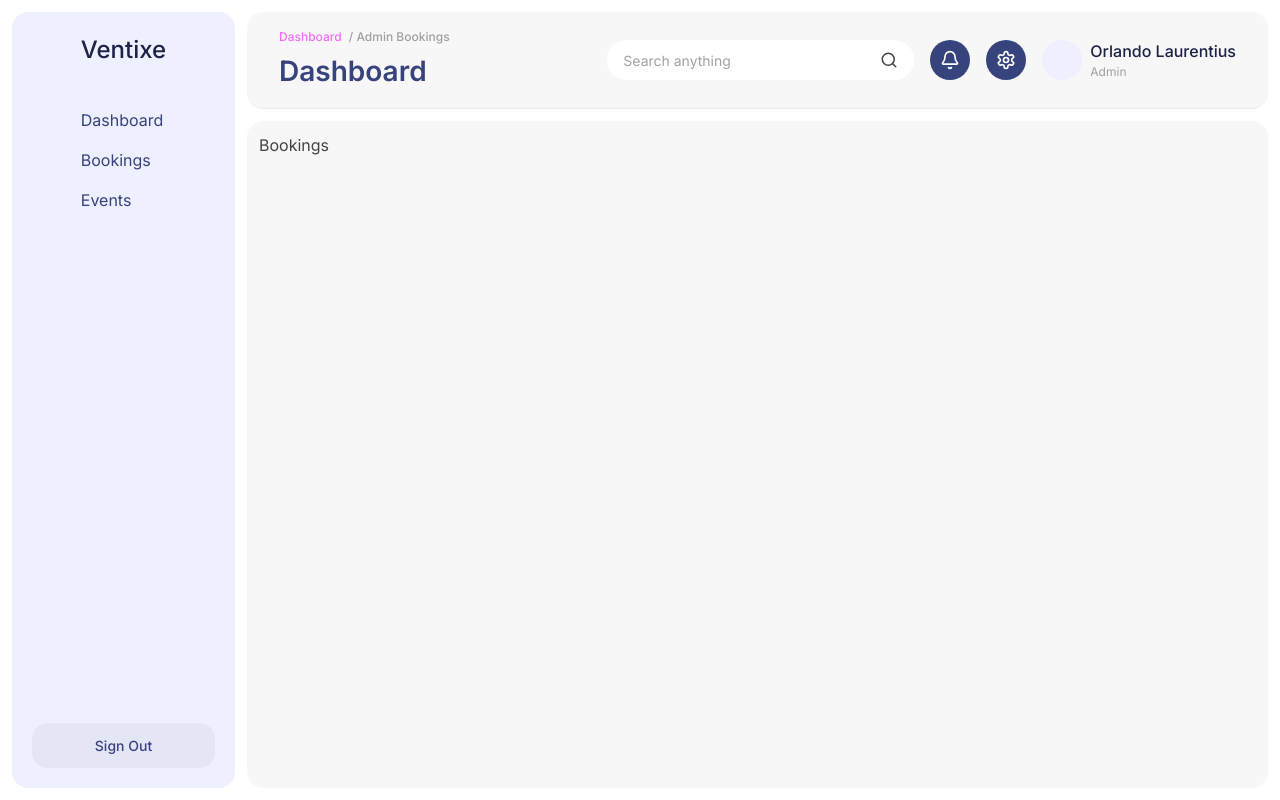
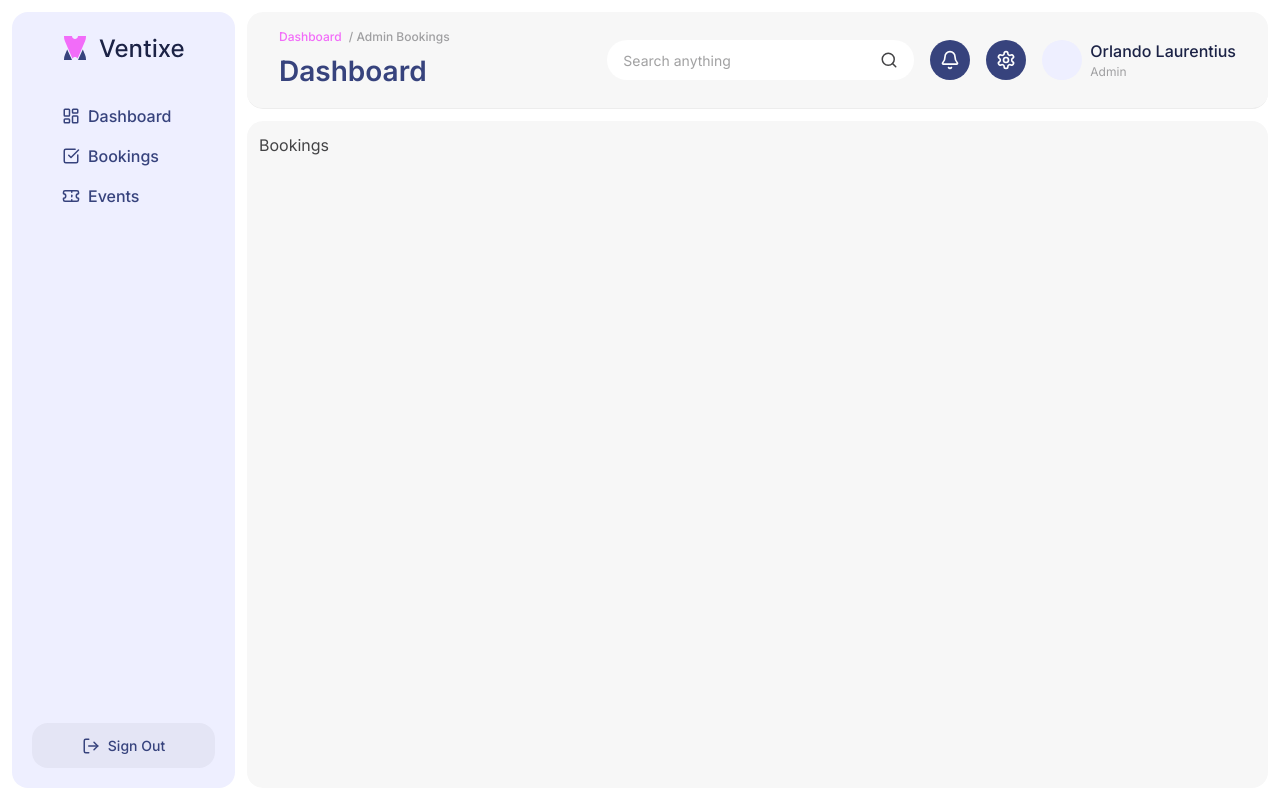
Before and after one commit to Grupp-4-Ventixe/frontend, a React (Vite) app: page /admin/bookings in a window 1280 px wide. Built offline with nearby package versions, Linux system fonts and the light colour scheme.

Commit message:
feat: add icons to navbar and Ventixe logo from Figma

```diff
--- a/src/components/Navbar/Navbar.css
+++ b/src/components/Navbar/Navbar.css
@@ -12,11 +12,14 @@
 }
 
 .logo {
-  font-size: var(--h4-size);
-  font-weight: var(--font-medium);
   margin-bottom: var(--spacing-lg);
-  color: var(--secondary-110);
 }
+
+.logo-img {
+  width: auto;
+  display: block;
+}
+
 
 .nav-links {
   display: flex;
@@ -25,16 +28,21 @@
 }
 
 .nav-links li {
+  display: flex;
+  align-items: center;
+  gap: var(--spacing-sm);
   cursor: pointer;
   color: var(--secondary-100);
+  font-weight: var(--font-medium);
 }
+
 
 .sign-out-btn {
   display: flex;
   align-items: center;
   justify-content: center;
   gap: var(--spacing-sm);
-  padding: var(--spacing-base) 3.9rem;
+  padding: var(--spacing-base) 3.1rem;
   border-radius: var(--radius-lg);
   background-color: var(--cool-grey-20);
   color: var(--secondary-100);
--- a/src/components/Navbar/Navbar.jsx
+++ b/src/components/Navbar/Navbar.jsx
@@ -1,19 +1,26 @@
 import React from 'react';
 import './Navbar.css';
+import { LayoutDashboard, CheckSquare, Ticket, LogOut } from 'lucide-react';
+import VentixeLogo from '../../assets/ventixe-logo.svg';
 
 const Navbar = () => {
   return (
     <nav className="navbar">
       <div className="navbar-top">
-        <div className="logo">Ventixe</div>
-        <ul className="nav-links">
-          <li>Dashboard</li>
-          <li>Bookings</li>
-          <li>Events</li>
-        </ul>
+        <div className="logo">
+          <img src={VentixeLogo} alt="Ventixe Logo" className="logo-img" />
+        </div>
+          <ul className="nav-links">
+            <li><LayoutDashboard size={18} /> Dashboard</li>
+            <li><CheckSquare size={18} /> Bookings</li>
+            <li><Ticket size={18} /> Events</li>
+          </ul>
       </div>
       <div className="navbar-bottom">
-        <button className="sign-out-btn">Sign Out</button>
+        <button className="sign-out-btn">
+          <LogOut size={18} />
+          Sign Out
+        </button>
       </div>
     </nav>
   );
```
Also changed, not shown: src/assets/ventixe-logo.svg (added).
